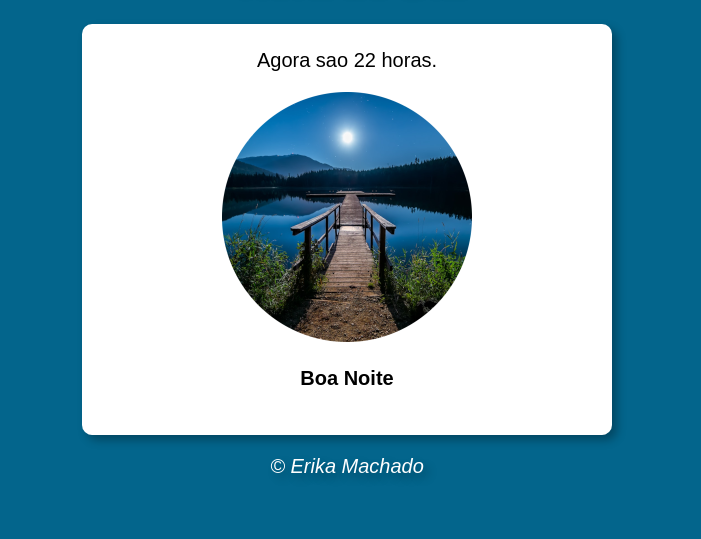
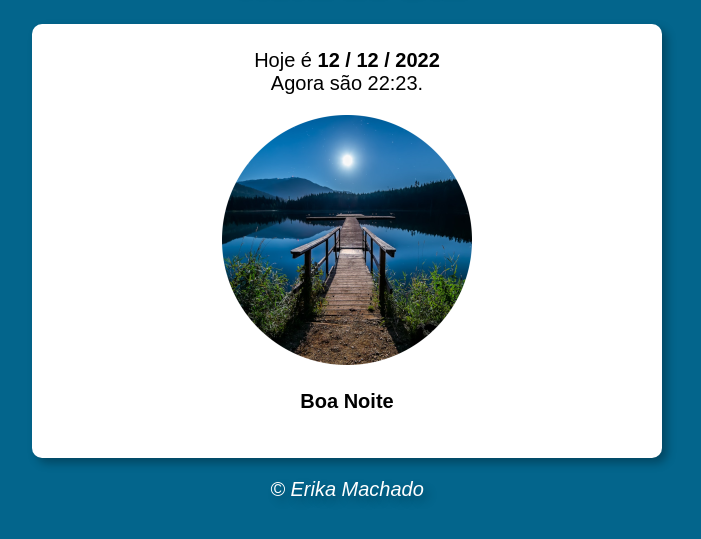
Before and after one commit to erikafirmino/projeto-hora-do-dia, a plain HTML site: page index.html in a window 1280 px wide. Shown: the part 75-614 px from the top of the page, without its empty margins (293-994 px from the left). Drawn offline with Linux system fonts and the light colour scheme.

Commit message:
atualização

```diff
--- a/script.js
+++ b/script.js
@@ -4,7 +4,13 @@ function carregar(){
     var texto = document.getElementById('txt1')
     var data = new Date();
     var hora = data.getHours();
-    msg.innerHTML = `Agora sao ${hora} horas.`
+    var minutos = data.getMinutes();
+    var dia = data.getDate();
+    var mes = (data.getMonth() + 1);
+    var ano = data.getFullYear();
+
+    msg.innerHTML = `Hoje é <strong>${dia} / ${mes} / ${ano} </strong><br>
+                    Agora são ${hora}:${minutos}.`
     if(hora >= 0 && hora < 12){
         //bom dia
         img.src = 'manha1.png'
--- a/style.css
+++ b/style.css
@@ -12,7 +12,8 @@ section{
 background-color: white;
 border-radius: 10px;
 padding: 15px;
-width: 500px;
+max-width: 600px;
+min-width: 300px;
 margin: auto;
 box-shadow: 5px 5px 10px rgba(0, 0, 0, 0.300);
 }
```
